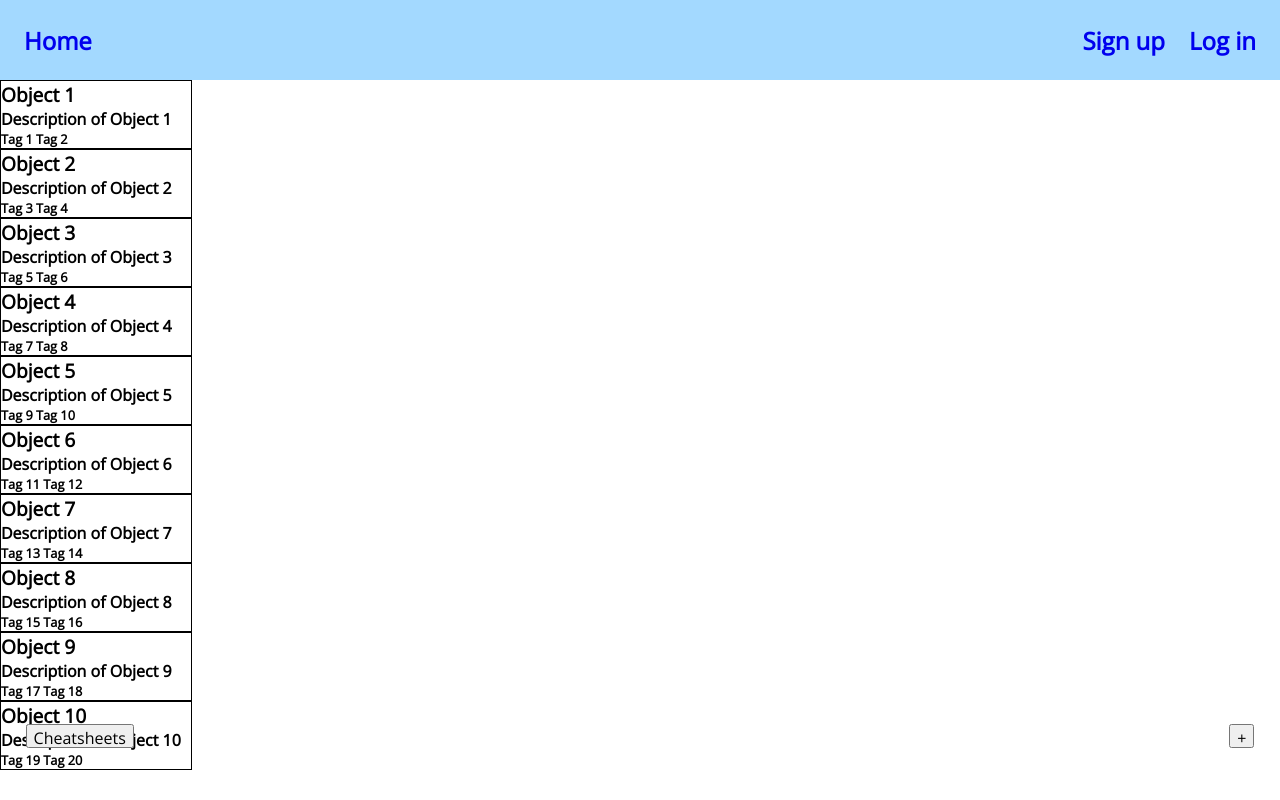
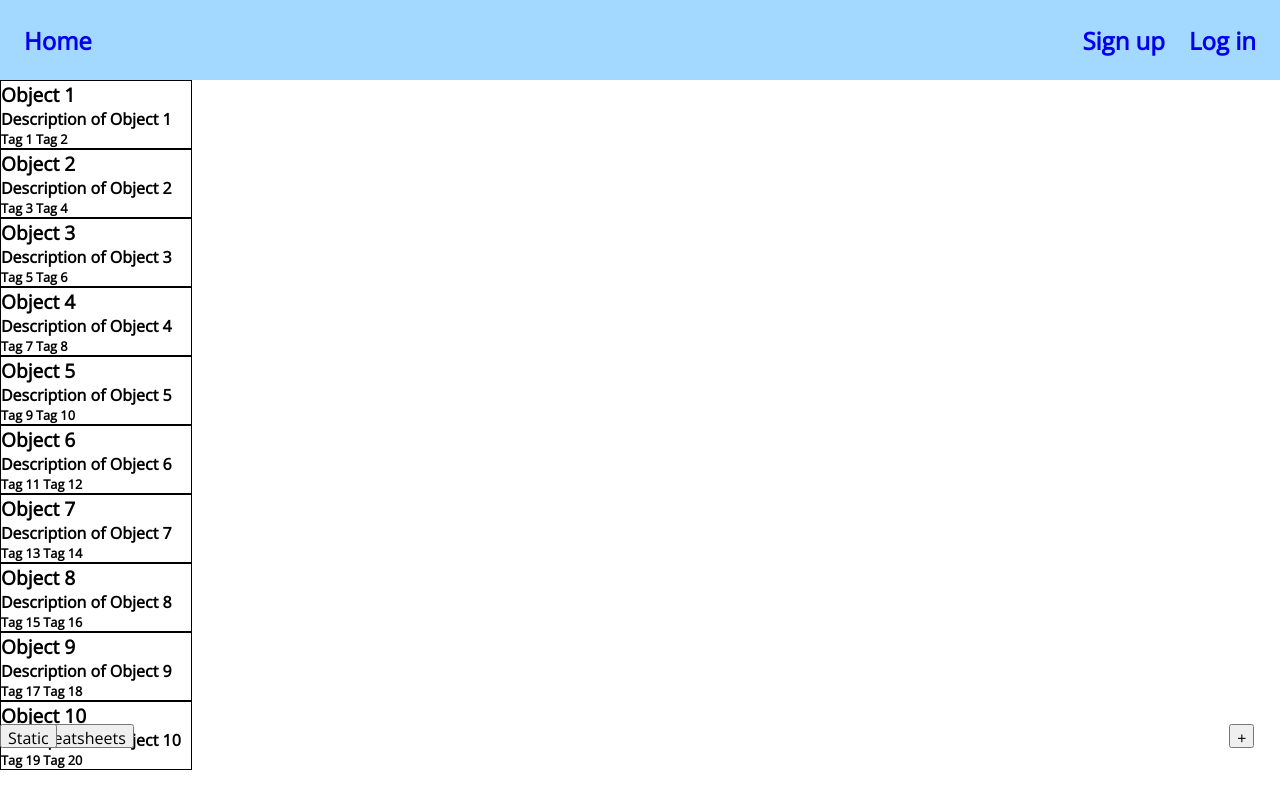
Before and after one commit to LuminationWa/cheat-sheet, a React (Create React App) app: page / in a window 1280 px wide. Built offline with nearby package versions, Linux system fonts and the light colour scheme.

Commit message:
Draggable components / Allow view switch

```diff
--- a/src/App.js
+++ b/src/App.js
@@ -1,20 +1,13 @@
-import React, { useState } from "react";
+import React from "react";
 import "./Styles/general.css";
 import Nav from "./Components/Nav";
 import CSheetOverview from "./Components/CheatSheetOverview";
 
 function App() {
-  const currentlyDisplaying = useState("Cheatsheets");
   return (
     <div className="App">
       <Nav />
       <CSheetOverview />
-      <button className="add-btn">
-        +
-      </button>
-      <button className="display-btn">
-        {currentlyDisplaying}
-      </button>
     </div>
   );
 }
--- a/src/Components/CSCard.js
+++ /dev/null
@@ -1,15 +0,0 @@
-const CSCARD = (props) => {
-    const info = props.object;
-    const tags = [];
-    for (const tag of info.tags) {
-        tags.push(<h3>{tag}</h3>)
-    }
-    return (
-        <div className="CS-card">
-            <h1>{info.name}</h1>
-            <h2>{info.description}</h2>
-            <div className="tags">{tags}</div>
-        </div>
-    )
-}
-export default CSCARD;
--- a/src/Components/CheatSheetOverview.js
+++ b/src/Components/CheatSheetOverview.js
@@ -1,20 +1,38 @@
 import Objects from "./placeholderObjects.js";
 import React, { useEffect, useState } from "react";
-import CSCard from "./CSCard";
+import DynamicCSCard from "./DynamicCSCard";
+import StaticCSCARD from "./StaticCSCard";
 
 const CheatSheetOverview = () => {
-  const [CSCards, setCards] = useState([]);
+  const [CSCards, setCards] = useState([]); //Stores the cheatsheets
+  const [currentlyDisplaying, setCurrentlyDisplaying] = useState("Cheatsheets"); //Stores what's being displayed
+  const [currentView, setCurrentView] = useState("Static"); //Stores current view
+  const changeView = () => {
+    currentView === "Static" ? setCurrentView("Dynamic") : setCurrentView("Static");
+  }
   useEffect(() => {
+    //Remakes the cards based off currentView
     setCards([]);
-    if (Objects.length > 0)
+    if (Objects.length > 0 && currentView === "Static") {
       for (const object of Objects) {
-        setCards((prevArray) => [
-          ...prevArray,
-          <CSCard object={object} />,
-        ]);
+        setCards((prevArray) => [...prevArray, <StaticCSCARD object={object} />]);
       }
-  }, []);
-  return <div class="main-content">{CSCards}</div>;
+    }
+    else if (Objects.length > 0 && currentView === "Dynamic"){
+      for (const object of Objects) {
+        setCards((prevArray) => [...prevArray, <DynamicCSCard object={object} />]);
+      }}
+  }, [currentView]);
+  return (
+    <div class="main-content">
+      {CSCards}
+      <button className="add-btn">+</button>
+      <button className="display-btn">{currentlyDisplaying}</button>
+      <button className="view-btn" onClick={() => {
+        changeView();
+      }}>{currentView}</button>
+    </div>
+  );
 };
 
 export default CheatSheetOverview;
--- /dev/null
+++ b/src/Components/DynamicCSCard.js
@@ -0,0 +1,51 @@
+import React, { useRef, useEffect } from "react";
+//CHEATSHEET CARDS FOR DYNAMIC VIEW
+
+const DynamicCSCard = (props) => {
+  const myRef = useRef(null); //CS-card main div
+
+  const onDrag = ({ movementX, movementY }) => {
+    //Top and left to be stored in the db object
+    const myElement = myRef.current;
+    const getStyle = window.getComputedStyle(myElement);
+    const leftVal = parseInt(getStyle.left);
+    const topVal = parseInt(getStyle.top);
+    myElement.style.left = `${leftVal + movementX}px`;
+    myElement.style.top = `${topVal + movementY}px`;
+  };
+
+  useEffect(() => {
+    const myElement = myRef.current;
+
+    myElement.addEventListener("mousedown", (e) => {
+      myElement.classList.add("active");
+      myElement.addEventListener("mousemove", onDrag);
+    });
+
+    document.addEventListener("mouseup", (e) => {
+      myElement.classList.remove("active");
+      myElement.removeEventListener("mousemove", onDrag);
+    });
+
+    return () => {
+      myElement.removeEventListener("mousedown", onDrag);
+      document.removeEventListener("mouseup", onDrag);
+      myElement.removeEventListener("mousemove", onDrag);
+    };
+  }, []);
+
+  const info = props.object;
+  const tags = [];
+  for (const tag of info.tags) {
+    tags.push(<h3>{tag}</h3>);
+  }
+  return (
+    <div className="CS-card-dynamic" ref={myRef}>
+      <h1>{info.name}</h1>
+      <h2>{info.description}</h2>
+      <div className="tags">{tags}</div>
+    </div>
+  );
+};
+
+export default DynamicCSCard;
--- /dev/null
+++ b/src/Components/StaticCSCard.js
@@ -0,0 +1,18 @@
+//CHEATSHEET CARDS FOR static VIEW
+
+const StaticCSCARD = (props) => {
+  const info = props.object;
+  const tags = [];
+  for (const tag of info.tags) {
+    tags.push(<h3>{tag}</h3>);
+  }
+  return (
+    <div className="CS-card-static">
+      <h1>{info.name}</h1>
+      <h2>{info.description}</h2>
+      <div className="tags">{tags}</div>
+    </div>
+  );
+};
+
+export default StaticCSCARD;
--- a/src/Styles/_csCard.scss
+++ b/src/Styles/_csCard.scss
@@ -1,4 +1,5 @@
-.CS-card {
+.CS-card-dynamic {
+    position: absolute;
     max-width: 15%;
     border: 1px solid black;
     h1 {
@@ -15,3 +16,20 @@
         gap: 0.2rem;
     }
 }
+.CS-card-static {
+    max-width: 15%;
+    border: 1px solid black;
+    h1 {
+        font-size: 1.2rem;
+    }
+    h2 {
+        font-size: 1rem;
+    }
+    h3 {
+        font-size: 0.8rem;
+    }
+    .tags {
+        display: flex;
+        gap: 0.2rem;
+    }
+}
--- a/src/Styles/_csOverview.scss
+++ b/src/Styles/_csOverview.scss
@@ -1,3 +1,4 @@
 .main-content {
     background-color: $primaryColor;
+    position: relative;
 }
--- a/src/Styles/general.css
+++ b/src/Styles/general.css
@@ -18,6 +18,7 @@ nav .navR-container {
 
 .main-content {
   background-color: #ffffff;
+  position: relative;
 }
 
 .App {
@@ -37,20 +38,39 @@ nav .navR-container {
   left: 2vw;
 }
 
-.CS-card {
+.CS-card-dynamic {
+  position: absolute;
   max-width: 15%;
   border: 1px solid black;
 }
-.CS-card h1 {
+.CS-card-dynamic h1 {
   font-size: 1.2rem;
 }
-.CS-card h2 {
+.CS-card-dynamic h2 {
   font-size: 1rem;
 }
-.CS-card h3 {
+.CS-card-dynamic h3 {
   font-size: 0.8rem;
 }
-.CS-card .tags {
+.CS-card-dynamic .tags {
+  display: flex;
+  gap: 0.2rem;
+}
+
+.CS-card-static {
+  max-width: 15%;
+  border: 1px solid black;
+}
+.CS-card-static h1 {
+  font-size: 1.2rem;
+}
+.CS-card-static h2 {
+  font-size: 1rem;
+}
+.CS-card-static h3 {
+  font-size: 0.8rem;
+}
+.CS-card-static .tags {
   display: flex;
   gap: 0.2rem;
 }
```
Also changed, not shown: 1 other file (tests, documents, lock files or other folders).
